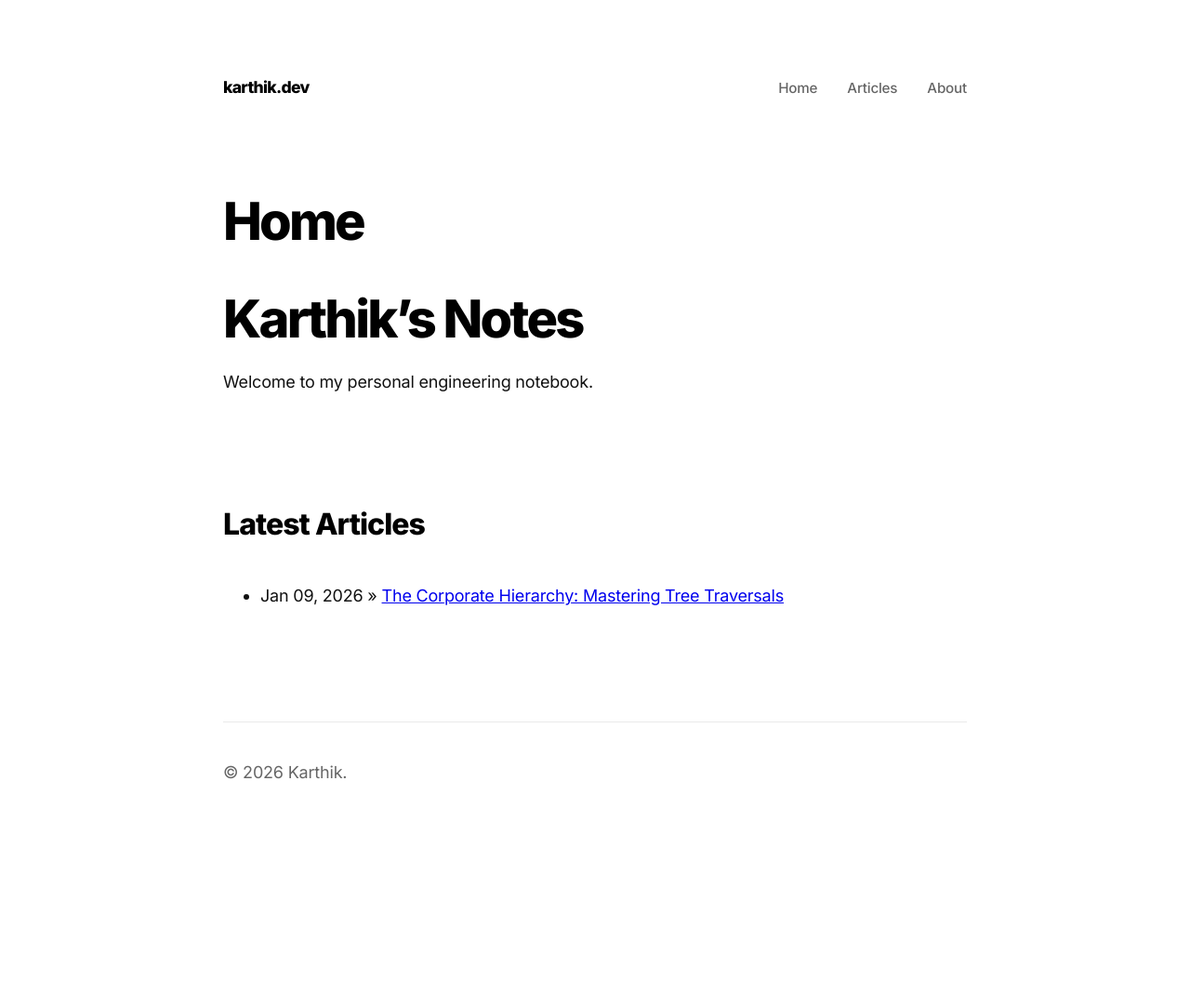
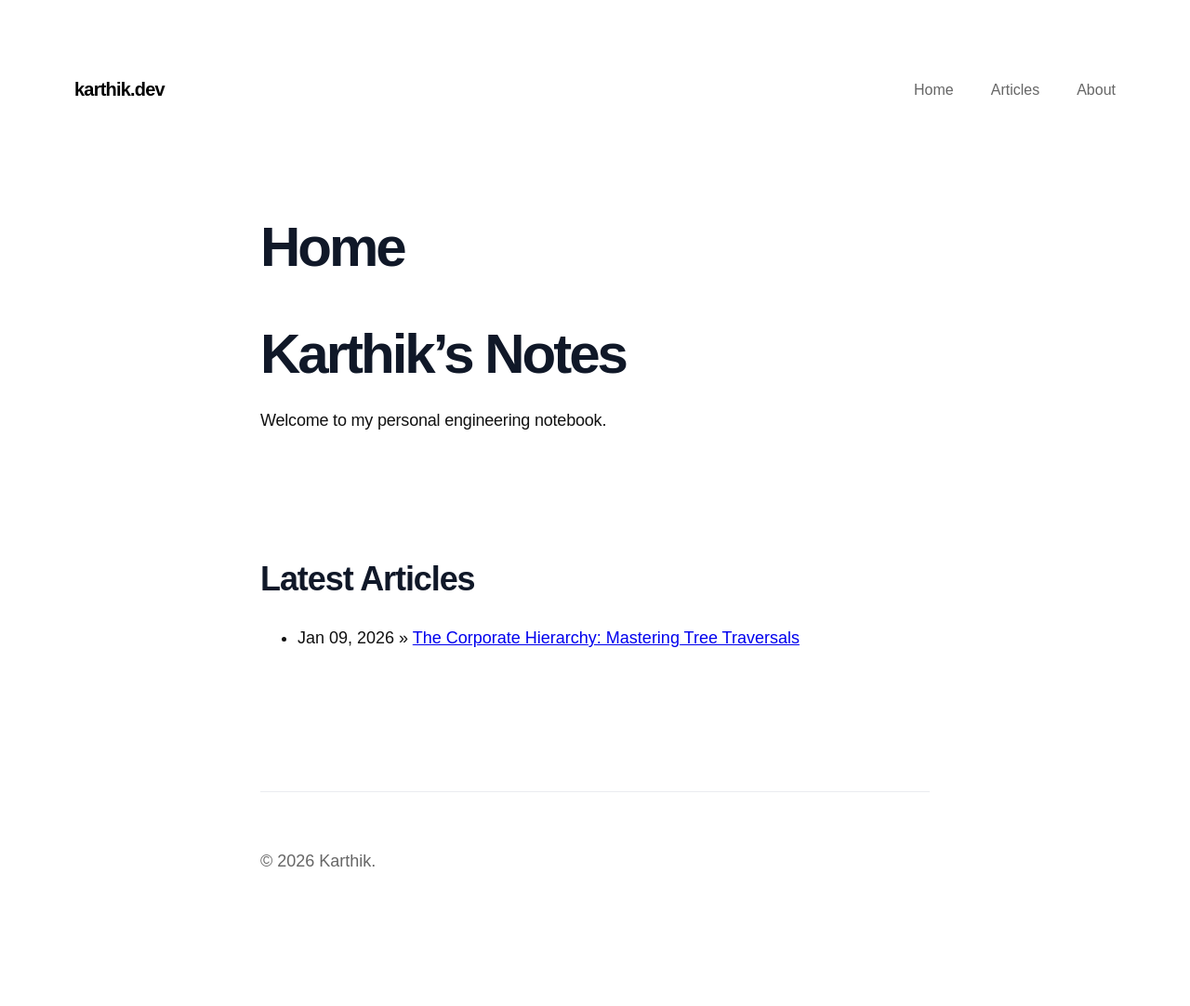
Before and after one commit to kart/karthik.dev, a Jekyll site: the page built from index.md, in a window 1280 px wide. Shown: the whole page at 93% size. Built offline with Jekyll 4.4.1, drawn with Linux system fonts in a browser that asks for light colours; nearby versions of some CDN libraries; some web fonts are replaced; before the commit the page ends 926 px from its top, so only the background shows below that.

Commit message:
more style changes

```diff
--- a/_layouts/default.html
+++ b/_layouts/default.html
@@ -15,20 +15,21 @@
 
     <style>
     @import url("https://rsms.me/inter/inter.css");
-    :root { --text-main: #111111; --text-muted: #666666; --bg-subtle: #f8f9fa; --border-color: #eaeaea; }
-    html { font-family: "Inter", sans-serif; }
-    @supports (font-variation-settings: normal) { html { font-family: "Inter var", sans-serif; } }
-    body { font-family: "Inter", sans-serif; color: var(--text-main); line-height: 1.6; max-width: 800px; margin: 0 auto; padding: 80px 40px; background-color: #fff; font-size: 18px; -webkit-font-smoothing: antialiased; letter-spacing: -0.011em; }
-    nav { display: flex; justify-content: space-between; align-items: center; margin-bottom: 100px; }
-    nav .logo { font-weight: 800; font-size: 1.1rem; text-decoration: none; letter-spacing: -0.04em; color: #000; }
-    nav ul { list-style: none; display: flex; gap: 32px; padding: 0; margin: 0; }
-    nav ul li a { font-size: 0.95rem; color: var(--text-muted); text-decoration: none; font-weight: 500; }
-    h1 { font-size: 3.5rem; font-weight: 900; letter-spacing: -0.05em; line-height: 1.05; margin-bottom: 1.5rem; color: #000; }
-    .post-meta { font-size: 1rem; color: var(--text-muted); font-weight: 500; letter-spacing: -0.01em; }
-    h2 { font-size: 2rem; font-weight: 800; letter-spacing: -0.03em; margin-top: 3.5em; margin-bottom: 1.2em; color: #000; }
-    pre[class*="language-"] { background-color: var(--bg-subtle) !important; border: 1px solid var(--border-color) !important; border-radius: 12px !important; padding: 24px !important; margin: 2.5em 0 !important; font-size: 0.9rem !important; }
-    :not(pre) > code { background-color: #f1f3f5; color: #eb5757; padding: 0.2em 0.4em; border-radius: 4px; font-size: 0.85em; }
-    footer { margin-top: 120px; padding-top: 40px; border-top: 1px solid var(--border-color); color: var(--text-muted); }
+    :root { --text-main: #111111; --text-muted: #666666; --bg-subtle: #f9fafb; --border-color: #eaecf0; }
+    html { font-family: "Inter var", sans-serif; font-feature-settings: "cv02", "cv05", "cv11"; }
+    body { font-family: "Inter var", sans-serif; color: var(--text-main); line-height: 1.625; max-width: 1200px; margin: 0 auto; padding: 80px 40px; background-color: #fff; font-size: 18px; -webkit-font-smoothing: antialiased; }
+    article { max-width: 720px; margin: 0 auto; }
+    nav { display: flex; justify-content: space-between; align-items: center; margin-bottom: 120px; max-width: 1120px; margin-left: auto; margin-right: auto; }
+    nav .logo { font-weight: 800; font-size: 1.25rem; text-decoration: none; letter-spacing: -0.04em; color: #000; }
+    nav ul { list-style: none; display: flex; gap: 40px; padding: 0; margin: 0; }
+    nav ul li a { font-size: 1rem; color: var(--text-muted); text-decoration: none; font-weight: 500; }
+    h1 { font-size: 3.75rem; font-weight: 850; letter-spacing: -0.05em; line-height: 1.1; margin-bottom: 1.5rem; color: #101828; }
+    .post-meta { font-size: 1.1rem; color: var(--text-muted); font-weight: 500; margin-bottom: 2.5rem; display: block; letter-spacing: -0.01em; }
+    h2 { font-size: 2.25rem; font-weight: 800; letter-spacing: -0.03em; margin-top: 3.5em; margin-bottom: 1.25rem; color: #101828; }
+    p { margin-bottom: 1.5rem; letter-spacing: -0.011em; }
+    pre[class*="language-"] { background-color: var(--bg-subtle) !important; border: 1px solid var(--border-color) !important; border-radius: 12px !important; padding: 32px !important; margin: 3em 0 !important; font-size: 0.95rem !important; }
+    :not(pre) > code { background-color: #f3f4f6; color: #344054; padding: 0.2em 0.4em; border-radius: 6px; font-size: 0.875em; font-family: ui-monospace, SFMono-Regular, Menlo, monospace; }
+    footer { margin-top: 150px; padding: 60px 0; border-top: 1px solid var(--border-color); color: var(--text-muted); max-width: 720px; margin-left: auto; margin-right: auto; }
 </style>
 
     <script>
```
